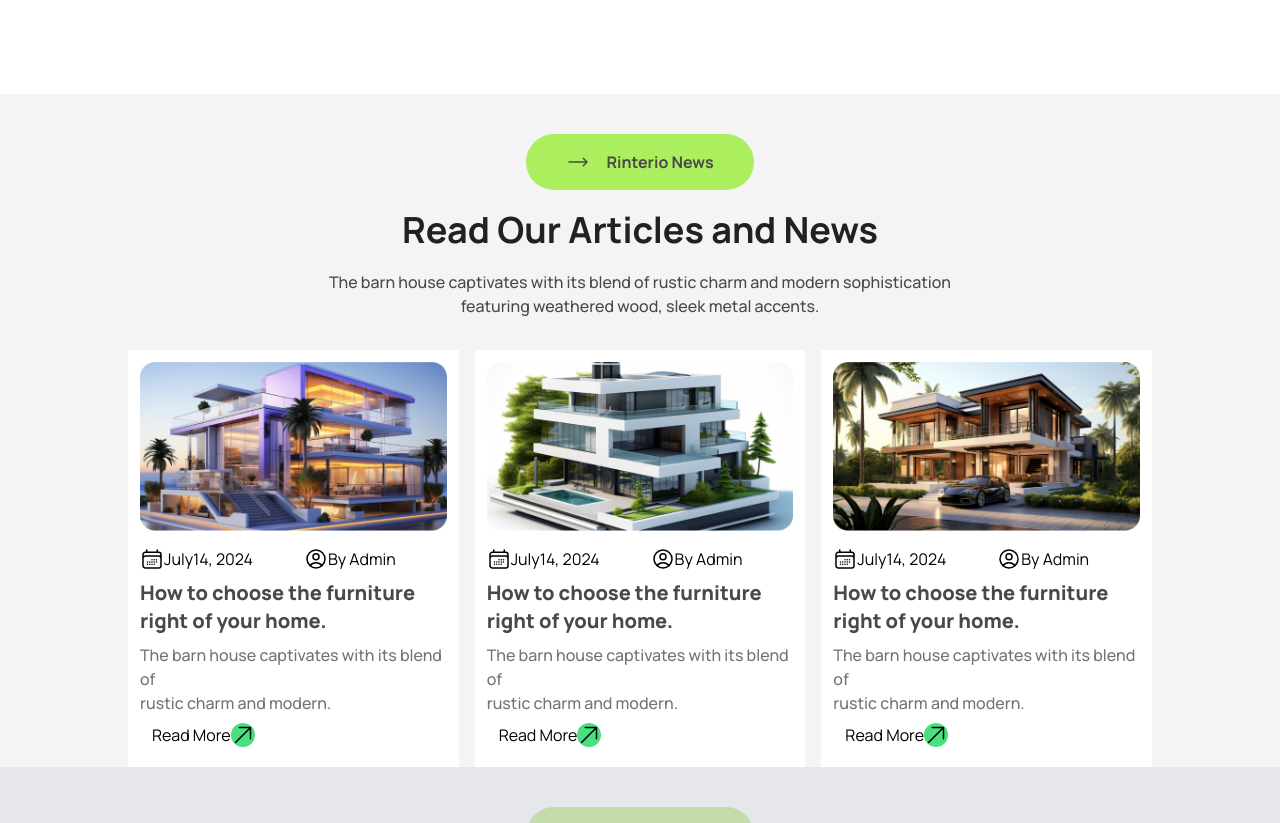
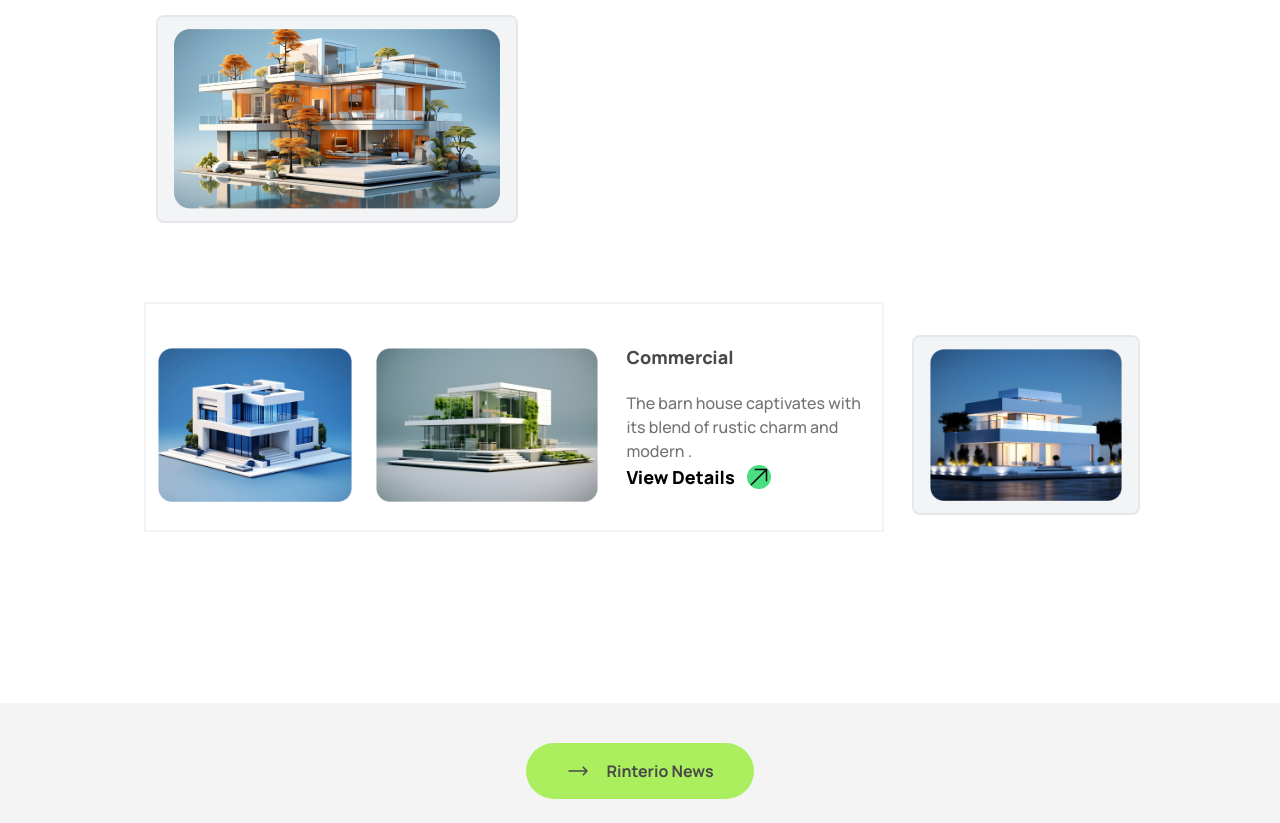
Before and after one commit to nurujjaman88/assignment-3-B10, a plain HTML site: page index.html in a window 1280 px wide. Shown: the part 2696-3519 px from the top of the page. Drawn offline with nearby package versions, Linux system fonts and the light colour scheme.

Commit message:
Challenge Part done successfully

```diff
--- a/index.html
+++ b/index.html
@@ -248,8 +248,8 @@
                 </div>
             </div>
 
-            <!-- progress Cart section -->
-            <div class="flex flex-auto items-center space-x-4 mr-32 ml-32 py-10 ">
+            <!-- portfolio Cart section -->
+            <div class="flex flex-auto flex-wrap items-center space-x-4 mr-32 ml-32 py-10 ">
                 <div class="letf-sec border-solid border-2 border-gray-100 flex flex-auto items-center">
                     <div class="portfolio-cards mt-8 py-3 px-3 rounded-xl">
                         <div class="image mb-4 ">
@@ -277,6 +277,41 @@
                     </div>
 
                 </div>
+
+                <div class="flex flex-auto items-center space-x-4 mr-32 ml-32 py-10 ">
+                    <div class="letf-sec border-solid border-2 border-gray-100 flex flex-auto items-center">
+                        <div class="portfolio-cards mt-8 py-3 px-3 rounded-xl">
+                            <div class="image mb-4 ">
+                                <img src="./assets/img3.png" alt="Image - 3">
+                            </div>
+
+                        </div>
+                        <div class="portfolio-cards mt-8 py-3 px-3 rounded-xl">
+                            <div class="image mb-4 ">
+                                <img src="./assets/img4.png" alt="Image - 4">
+                            </div>
+
+                        </div>
+                        <div class="port-text px-4">
+                                <h2 class="font-extrabold text-lg text-[#494949] mb-5">Commercial</h2>
+                            <div class="portfolio-des text-[#737373] font-medium text-base">
+                                 The barn house captivates with <br>its blend of  rustic charm and modern .
+                            </div>
+                            <div class="view-details">
+                                <button class="flex flex-auto items-center space-x-3 font-extrabold text-lg"><a  href="">View Details</a><svg xmlns="http://www.w3.org/2000/svg" fill="none" viewBox="0 0 24 24" stroke-width="1.5" stroke="currentColor" class="size-6 rounded-full bg-green-400">
+                                    <path stroke-linecap="round" stroke-linejoin="round" d="m4.5 19.5 15-15m0 0H8.25m11.25 0v11.25" />
+                                </svg>
+                                </button>
+                            </div>
+                        </div>
+                    </div>
+                    <div class="portfolio-cards mt-8 py-3 px-3 rounded-xl">
+                        <div class="image mb-4 bg-gray-100 rounded-lg border-2 px-4 py-3">
+                            <img src="./assets/img5.png" alt="Image - 5  ">
+                        </div>
+
+                    </div>
+
         </section>
          <!-- Portfolio Section end -->
 
```
